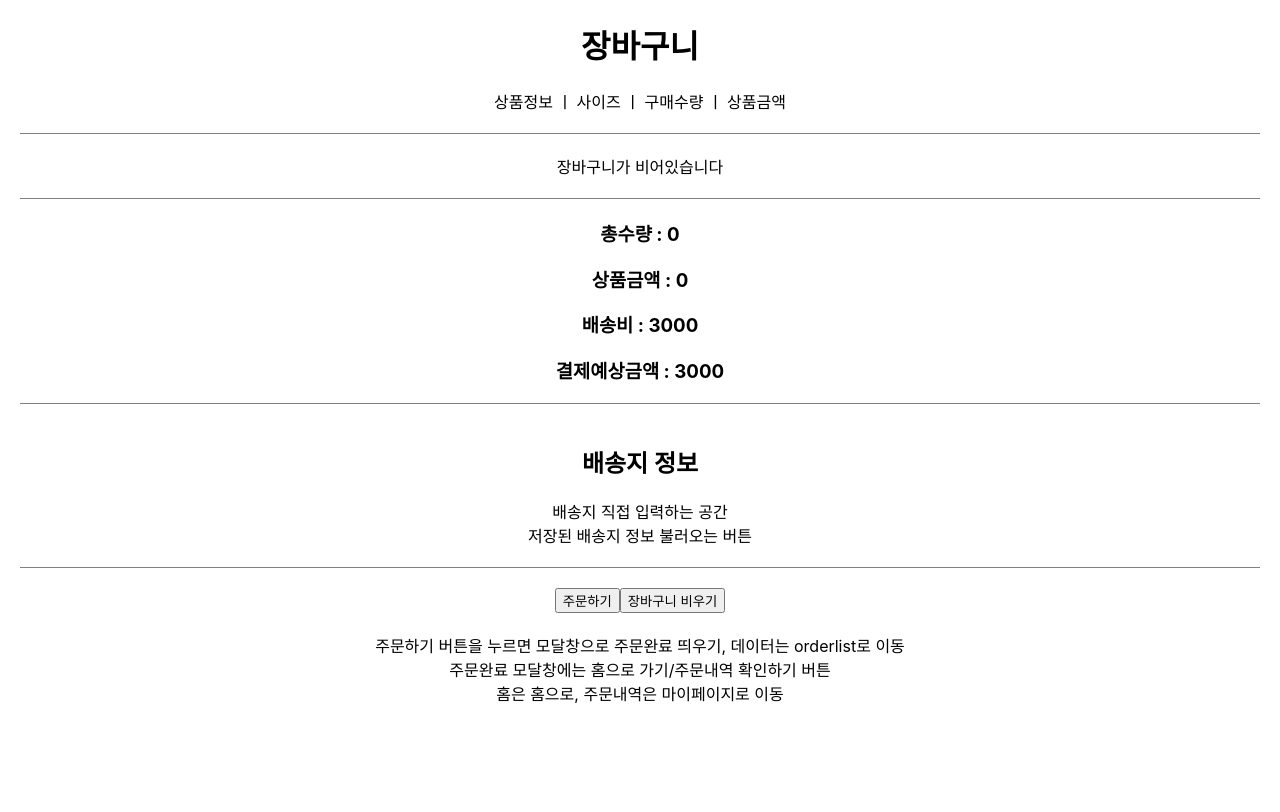
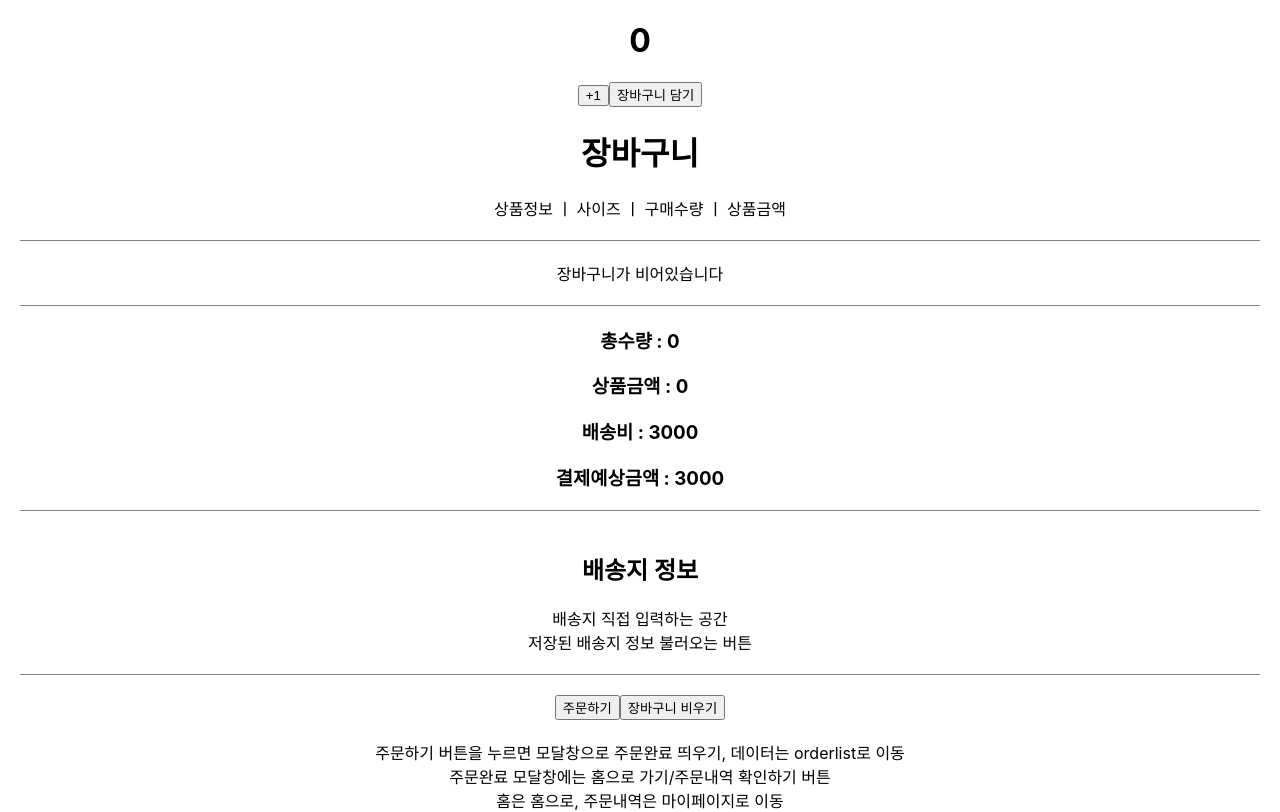
Before and after one commit to SunKyeong-Lee/react-cart-list, a React (Create React App) app: page / in a window 1280 px wide. Built offline with nearby package versions, Linux system fonts and the light colour scheme.

Commit message:
redux-persist 테스트, 장바구니 추가

```diff
--- a/package.json
+++ b/package.json
@@ -3,13 +3,16 @@
   "version": "0.1.0",
   "private": true,
   "dependencies": {
+    "@reduxjs/toolkit": "^1.9.1",
     "@testing-library/jest-dom": "^5.16.5",
     "@testing-library/react": "^13.4.0",
     "@testing-library/user-event": "^13.5.0",
     "react": "^18.2.0",
     "react-dom": "^18.2.0",
+    "react-redux": "^8.0.5",
     "react-router-dom": "^6.4.3",
     "react-scripts": "5.0.1",
+    "redux-persist": "^6.0.0",
     "web-vitals": "^2.1.4"
   },
   "scripts": {
--- a/src/index.js
+++ b/src/index.js
@@ -3,17 +3,29 @@ import ReactDOM from "react-dom/client";
 import "./index.css";
 import App from "./App";
 import reportWebVitals from "./reportWebVitals";
+
 import { BrowserRouter } from "react-router-dom";
+
+// 리덕스 프로바이더를 가져옴 : Provider로 store을 저장
+import { Provider } from "react-redux";
+//store.js에서 작성한 값을 가져옴
+import store from "./redux/store/store";
+import { PersistGate } from "redux-persist/integration/react";
+import { persistStore } from "redux-persist";
+
+let persistor = persistStore(store);
+
 const root = ReactDOM.createRoot(document.getElementById("root"));
 root.render(
   <React.StrictMode>
-    <BrowserRouter>
-      <App />
-    </BrowserRouter>
+    <Provider store={store}>
+      <PersistGate loading={null} persistor={persistor}>
+        <BrowserRouter>
+          <App />
+        </BrowserRouter>
+      </PersistGate>
+    </Provider>
   </React.StrictMode>
 );
 
-// If you want to start measuring performance in your app, pass a function
-// to log results (for example: reportWebVitals(console.log))
-// or send to an analytics endpoint. Learn more: https://bit.ly/CRA-vitals
 reportWebVitals();
--- a/src/pages/CartBox.jsx
+++ b/src/pages/CartBox.jsx
@@ -1,8 +1,16 @@
 import "../css/cartStyle.css";
 import { useEffect, useState } from "react";
 import CartItem from "../components/CartItem";
+// 리덕스 테스트
+import { inputCart, amountIncrease } from "../redux/slice/cartSlice";
+import { useDispatch, useSelector } from "react-redux";
 
 const CartBox = () => {
+  // 리덕스 테스트
+  const count = useSelector((state) => state.cartlist.id);
+  const cartitem = useSelector((state) => state.cartlist.cart);
+  const dispatch = useDispatch();
+
   // 임시데이터 - 상품리스트(json)
   const [product, setProduct] = useState([
     {
@@ -106,6 +114,11 @@ const CartBox = () => {
 
   return (
     <div>
+      {/** 리덕스 툴킷, 펄시스트 테스트 */}
+      <h1>{count}</h1>
+      <button onClick={() => {dispatch(amountIncrease());}}> +1 </button>
+      <button onClick={() => {dispatch(inputCart());}}> 장바구니 담기 </button>
+
       <h1>장바구니</h1>
       <div>상품정보 ㅣ 사이즈 ㅣ 구매수량 ㅣ 상품금액</div>
       {cartlist.length == 0 ? (
--- /dev/null
+++ b/src/redux/slice/cartSlice.js
@@ -0,0 +1,43 @@
+// 장바구니 리스트 관리
+// 리덕스 툴킷
+// 리덕스 펄시스트 사용시 수정 사항 없음
+
+import { createSlice } from "@reduxjs/toolkit";
+
+// 초기값
+const initialState = {
+  cart: [],
+  id: 0,
+};
+
+const cartSlice = createSlice({
+  name: "cartlist",
+  initialState,
+  reducers: {
+    // 장바구니에 담기
+    inputCart: (state, action) => {
+      const newCartitem = {
+        cartID: 1,
+        productID: 1,
+        color: "black",
+        size: "S",
+        print: "font",
+        amount: 5,
+        pay: 47500,
+      };
+      state.cart.push(newCartitem);
+    },
+    // 장바구니 상품별 수량 1증가, 1감소, 직접 입력
+    amountDecrease: (state) => {},
+    amountIncrease: (state) => {
+      state.id += 1;
+    },
+    amountInput: (state, action) => {},
+  },
+});
+
+// 액션타입을 함수로 만들어서 내보내기
+export const { inputCart, amountIncrease } = cartSlice.actions;
+
+// 디스패치를 따로 내보내줌
+export default cartSlice.reducer;
--- /dev/null
+++ b/src/redux/store/store.js
@@ -0,0 +1,37 @@
+// redux-toolkit + redux-persist(로컬/세션 스토리지에 저장해 데이터 유지)
+
+import { combineReducers, configureStore } from "@reduxjs/toolkit";
+
+import { persistReducer } from "redux-persist";
+// 로컬스토리지에 저장
+import storage from "redux-persist/lib/storage";
+// 세션스토리지에 저장
+// import storageSession from 'redux-persist/lib/storage/session
+
+import cartSliceReducer from "../slice/cartSlice";
+
+const reducers = combineReducers({
+  cartlist: cartSliceReducer,
+});
+
+const persistConfig = {
+  key: "cartlist",
+  // 로컬스토리지에 저장, 세션스토리지는 storage: storageSession
+  storage,
+  // 적용 대상목록 - reducer를 넣는게 아니라 reducer이름을 문자열로 넣어
+  whitelist: ["cartlist"],
+  // blacklist: [""], // 제외 대상목록
+};
+
+const persistedReducer = persistReducer(persistConfig, reducers);
+
+// export default configureStore({
+//   reducer: persistedReducer,
+// });
+
+const store = configureStore({
+  reducer: persistedReducer,
+  middleware: [],
+});
+
+export default store;
```
Also changed, not shown: 1 other file (tests, documents, lock files or other folders).
